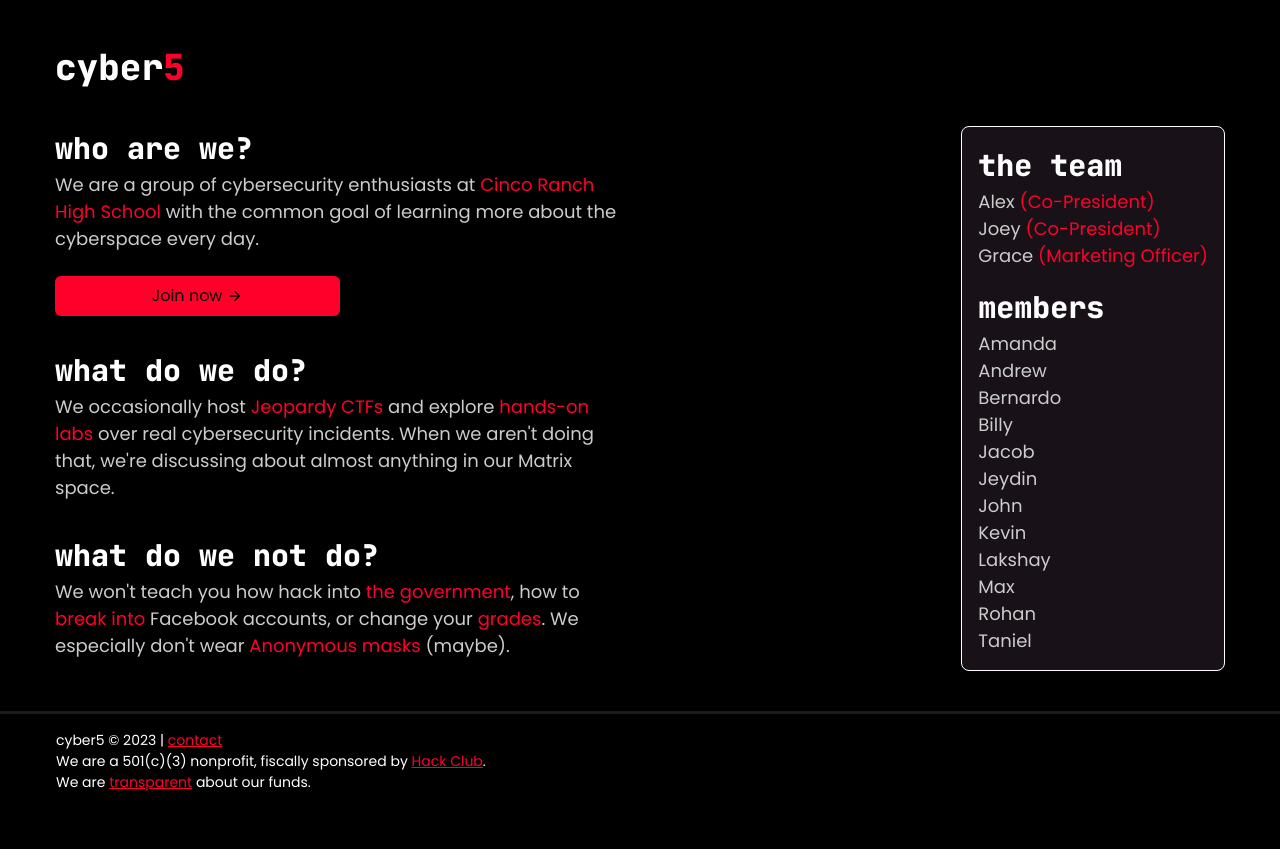
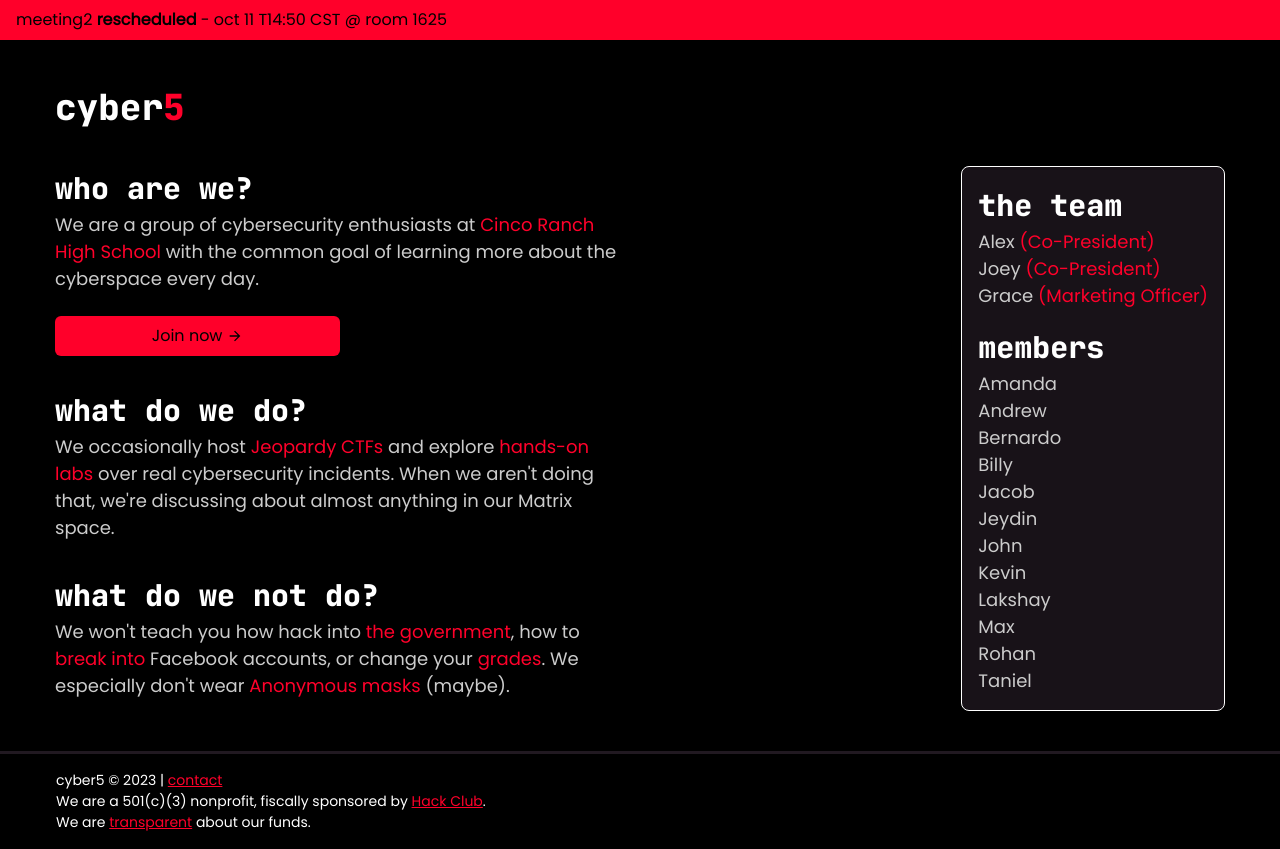
Before and after one commit to cyber5-crhs/website, a Next.js app: page / in a window 1280 px wide. Before the commit the page ends 809 px from the top, so only its background shows below. Built offline with nearby package versions, Linux system fonts and the light colour scheme; some icons are missing.

Commit message:
set meeting

```diff
--- a/pages/index.tsx
+++ b/pages/index.tsx
@@ -42,9 +42,9 @@ function Header() {
 
 export default function Home() {
   // Change this to set banner
-  const announcement = false; // enable the banner
-  const number = 1; // meeting number
-  const date = 'sept 27'; // meeting date
+  const announcement = true; // enable the banner
+  const number = 2; // meeting number
+  const date = 'oct 11'; // meeting date
   const time = '14:50'; // meeting time
 
   return (
```
